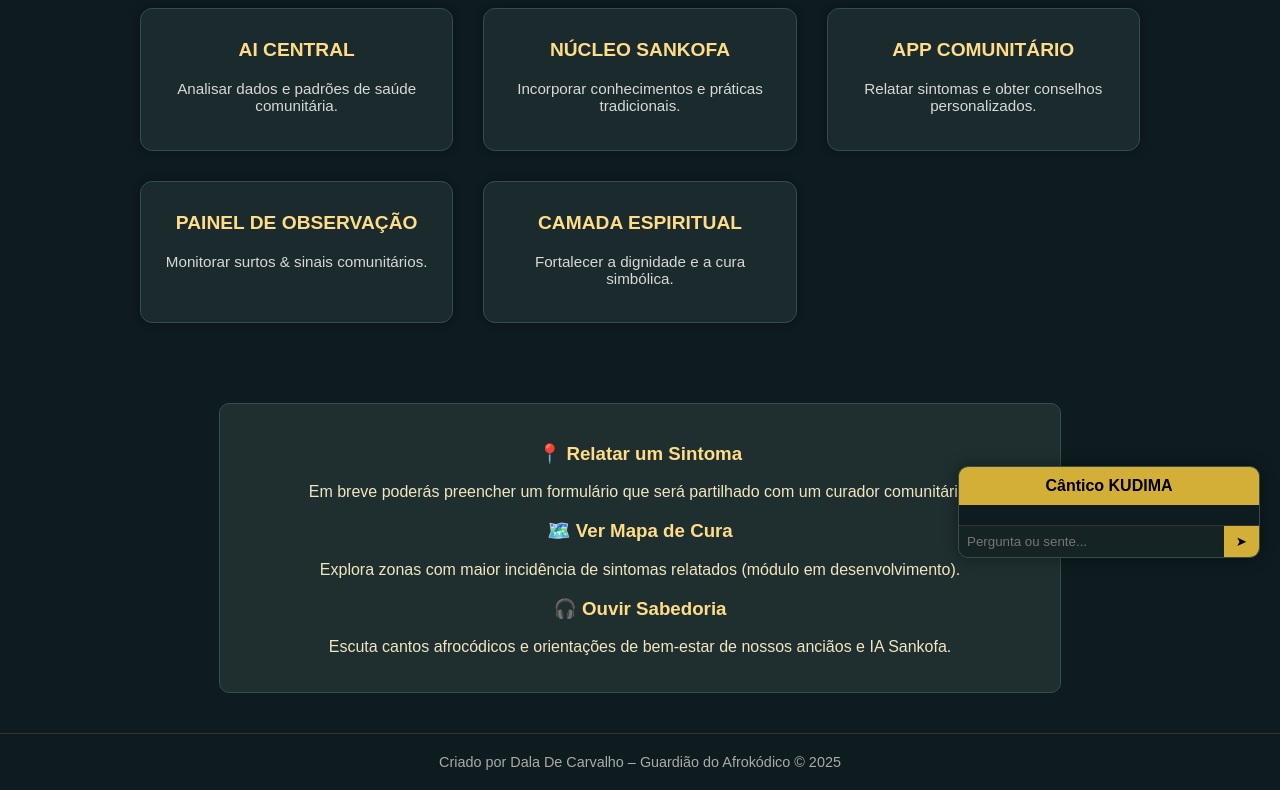
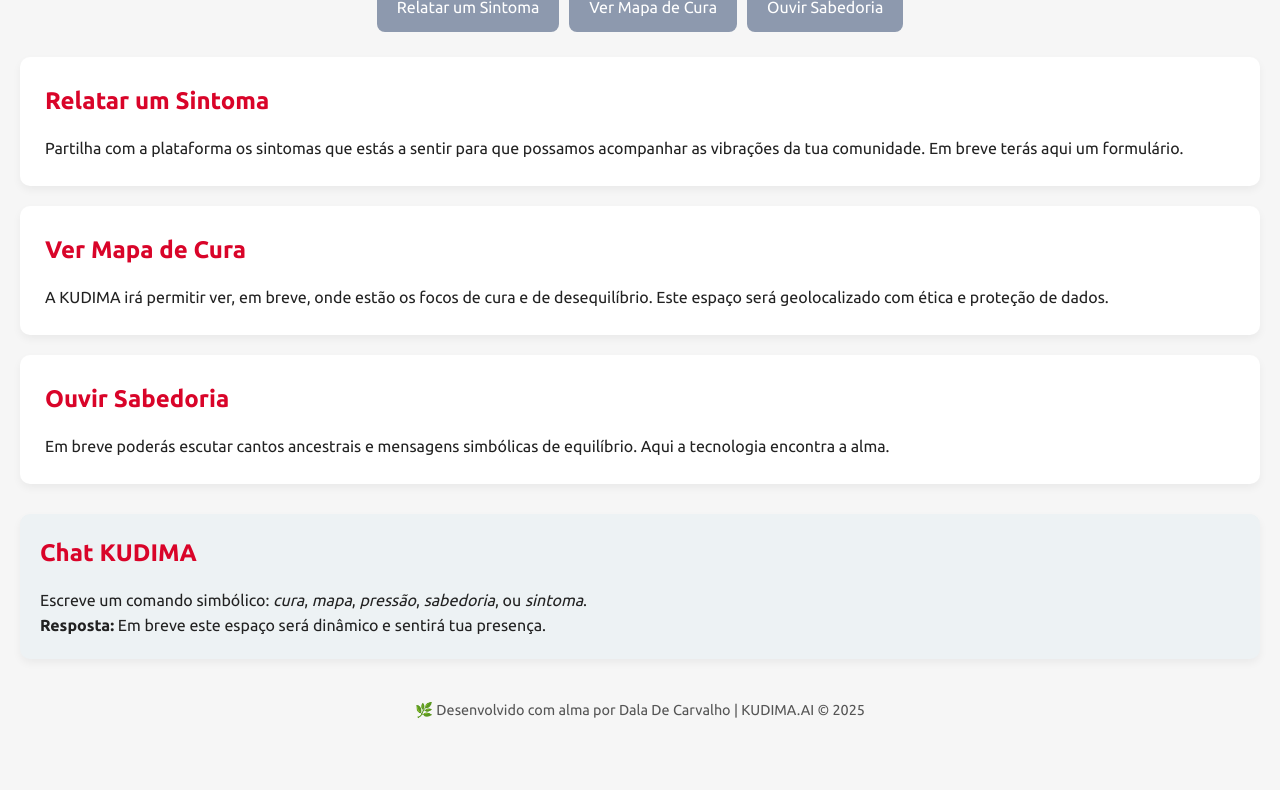
Before and after one commit to Dala35/Kudima.IA, a plain HTML site: page index.html in a window 1280 px wide. Shown: the part 222-1012 px from the top of the page. After the commit the page ends 964 px from the top, so only its background shows below. Drawn offline with Linux system fonts and the light colour scheme.

Commit message:
Update index.html

```diff
--- a/index.html
+++ b/index.html
@@ -1,201 +1,108 @@
 <!DOCTYPE html><html lang="pt">
 <head>
   <meta charset="UTF-8">
-  <title>KUDIMA.AI – Plataforma Viva</title>
   <meta name="viewport" content="width=device-width, initial-scale=1.0">
+  <title>KUDIMA – Plataforma de Cura Digital</title>
+  <link href="https://fonts.googleapis.com/css2?family=Ubuntu:wght@400;700&display=swap" rel="stylesheet">
   <style>
-    body {
+    * {
+      box-sizing: border-box;
       margin: 0;
-      font-family: Arial, sans-serif;
-      background-color: #0e1b1f;
-      color: #f0e6c0;
-      text-align: center;
-      overflow-x: hidden;
-    }header {
-  padding: 40px 20px 20px;
-  background: linear-gradient(to bottom, #1c2d2f, #0e1b1f);
-  animation: fadeIn 2s ease-out;
+      padding: 0;
+      font-family: 'Ubuntu', sans-serif;
+    }body {
+  background-color: #f6f6f6;
+  color: #222;
+  line-height: 1.6;
+  padding: 20px;
 }
 
-h1 {
-  color: #d4af37;
+header {
+  background-color: #d90429;
+  color: #fff;
+  padding: 30px;
+  text-align: center;
+  border-radius: 10px;
+}
+
+header h1 {
   font-size: 2.5em;
   margin-bottom: 10px;
 }
 
-h2 {
-  font-weight: normal;
-  color: #f4f4f4;
-  font-size: 1.3em;
+nav {
+  display: flex;
+  justify-content: center;
+  margin: 20px 0;
+  flex-wrap: wrap;
 }
 
-.grid {
-  display: grid;
-  grid-template-columns: repeat(auto-fit, minmax(240px, 1fr));
-  gap: 30px;
-  padding: 40px 20px;
-  max-width: 1000px;
-  margin: auto;
+nav a {
+  background-color: #8d99ae;
+  color: #fff;
+  padding: 12px 20px;
+  margin: 5px;
+  border-radius: 8px;
+  text-decoration: none;
+  transition: background-color 0.3s;
 }
 
-.module {
-  background-color: #1a2a2d;
-  border: 1px solid #334d50;
-  border-radius: 12px;
-  padding: 20px;
-  box-shadow: 0 0 10px #00000050;
-  transition: transform 0.3s ease, box-shadow 0.3s ease;
-  cursor: pointer;
+nav a:hover {
+  background-color: #2b2d42;
 }
 
-.module:hover {
-  transform: scale(1.05);
-  box-shadow: 0 0 20px #d4af37a0;
+section {
+  background-color: #fff;
+  padding: 25px;
+  border-radius: 10px;
+  margin-bottom: 20px;
+  box-shadow: 0 4px 8px rgba(0,0,0,0.05);
 }
 
-.module h3 {
-  color: #ffdd88;
-  font-size: 1.2em;
-  margin-top: 10px;
-}
-
-.module p {
-  font-size: 0.95em;
-  color: #d8d8d8;
+section h2 {
+  color: #d90429;
+  margin-bottom: 15px;
 }
 
 footer {
-  padding: 20px;
+  text-align: center;
   font-size: 0.9em;
-  color: #aaa;
-  border-top: 1px solid #333;
+  color: #555;
+  margin-top: 40px;
 }
 
-#chatbot {
-  position: fixed;
-  bottom: 20px;
-  right: 20px;
-  background: #1c2d2f;
-  border: 1px solid #334d50;
+#chat {
+  background-color: #edf2f4;
+  padding: 20px;
   border-radius: 10px;
-  width: 300px;
-  max-height: 400px;
-  overflow: hidden;
-  display: flex;
-  flex-direction: column;
-  box-shadow: 0 0 15px #00000060;
-  z-index: 100;
-}
-
-#chat-header {
-  background: #d4af37;
-  padding: 10px;
-  color: #000;
-  font-weight: bold;
-}
-
-#chat-messages {
-  flex: 1;
-  padding: 10px;
-  overflow-y: auto;
-  background: #0e1b1f;
-  color: #f0e6c0;
-  font-size: 0.9em;
-  text-align: left;
-}
-
-#chat-input {
-  display: flex;
-  border-top: 1px solid #333;
-}
-
-#chat-input input {
-  flex: 1;
-  padding: 8px;
-  border: none;
-  background: #162325;
-  color: #fff;
-}
-
-#chat-input button {
-  padding: 8px 12px;
-  border: none;
-  background: #d4af37;
-  color: #000;
-  cursor: pointer;
-}
-
-.panel-extra {
-  padding: 20px;
-  margin: 40px auto;
-  max-width: 800px;
-  background-color: #1f2e2f;
-  border-radius: 10px;
-  border: 1px solid #334d50;
-}
-
-.panel-extra h3 {
-  color: #ffdd88;
-}
-
-@keyframes fadeIn {
-  from {opacity: 0; transform: translateY(-20px);}
-  to {opacity: 1; transform: translateY(0);}
+  margin-top: 30px;
 }
 
   </style>
 </head>
 <body>
   <header>
-    <h1>KUDIMA.AI</h1>
-    <h2>Plataforma Inteligente de Saúde Comunitária</h2>
-  </header>  <section class="grid">
-    <div class="module"><h3>AI CENTRAL</h3><p>Analisar dados e padrões de saúde comunitária.</p></div>
-    <div class="module"><h3>NÚCLEO SANKOFA</h3><p>Incorporar conhecimentos e práticas tradicionais.</p></div>
-    <div class="module"><h3>APP COMUNITÁRIO</h3><p>Relatar sintomas e obter conselhos personalizados.</p></div>
-    <div class="module"><h3>PAINEL DE OBSERVAÇÃO</h3><p>Monitorar surtos & sinais comunitários.</p></div>
-    <div class="module"><h3>CAMADA ESPIRITUAL</h3><p>Fortalecer a dignidade e a cura simbólica.</p></div>
-  </section>  <div class="panel-extra">
-    <h3>📍 Relatar um Sintoma</h3>
-    <p>Em breve poderás preencher um formulário que será partilhado com um curador comunitário.</p><h3>🗺️ Ver Mapa de Cura</h3>
-<p>Explora zonas com maior incidência de sintomas relatados (módulo em desenvolvimento).</p>
-
-<h3>🎧 Ouvir Sabedoria</h3>
-<p>Escuta cantos afrocódicos e orientações de bem-estar de nossos anciãos e IA Sankofa.</p>
-
-  </div>  <footer>
-    Criado por Dala De Carvalho – Guardião do Afrokódico © 2025
-  </footer>  <div id="chatbot">
-    <div id="chat-header">Cântico KUDIMA</div>
-    <div id="chat-messages"></div>
-    <div id="chat-input">
-      <input type="text" id="userInput" placeholder="Pergunta ou sente...">
-      <button onclick="respond()">➤</button>
-    </div>
-  </div>  <script>
-    function respond() {
-      const input = document.getElementById("userInput");
-      const msg = input.value.trim();
-      const chat = document.getElementById("chat-messages");
-      if (msg) {
-        chat.innerHTML += `<div><strong>Tu:</strong> ${msg}</div>`;
-        const resposta = gerarResposta(msg);
-        setTimeout(() => {
-          chat.innerHTML += `<div><strong>KUDIMA:</strong> ${resposta}</div>`;
-          chat.scrollTop = chat.scrollHeight;
-        }, 600);
-        input.value = "";
-      }
-    }
-
-    function gerarResposta(texto) {
-      texto = texto.toLowerCase();
-      if (texto.includes("cura")) return "A cura começa com o ouvir. Respira, observa o teu corpo, e caminha em consciência.";
-      if (texto.includes("pressão") || texto.includes("tensão")) return "A pressão alta ou baixa muitas vezes revela o estado emocional e nutricional. Já bebeste água hoje?";
-      if (texto.includes("ola")) return "Saudações curativas. Estou aqui para escutar.";
-      if (texto.includes("mapa")) return "O Mapa de Cura será ativado em breve. Continua conectado.";
-      if (texto.includes("relatar")) return "Em breve poderás relatar sintomas de forma segura e simbiótica.";
-      return "Tudo o que sentes é válido. Desejas relatar um sintoma ou ouvir um conselho ancestral?";
-    }
-  </script></body>
+    <h1>KUDIMA</h1>
+    <p>Plataforma de Cura Digital Afrokódica</p>
+  </header>  <nav>
+    <a href="#sintoma">Relatar um Sintoma</a>
+    <a href="#mapa">Ver Mapa de Cura</a>
+    <a href="#sabedoria">Ouvir Sabedoria</a>
+  </nav>  <section id="sintoma">
+    <h2>Relatar um Sintoma</h2>
+    <p>Partilha com a plataforma os sintomas que estás a sentir para que possamos acompanhar as vibrações da tua comunidade. Em breve terás aqui um formulário.</p>
+  </section>  <section id="mapa">
+    <h2>Ver Mapa de Cura</h2>
+    <p>A KUDIMA irá permitir ver, em breve, onde estão os focos de cura e de desequilíbrio. Este espaço será geolocalizado com ética e proteção de dados.</p>
+  </section>  <section id="sabedoria">
+    <h2>Ouvir Sabedoria</h2>
+    <p>Em breve poderás escutar cantos ancestrais e mensagens simbólicas de equilíbrio. Aqui a tecnologia encontra a alma.</p>
+  </section>  <section id="chat">
+    <h2>Chat KUDIMA</h2>
+    <p>Escreve um comando simbólico: <em>cura</em>, <em>mapa</em>, <em>pressão</em>, <em>sabedoria</em>, ou <em>sintoma</em>.</p>
+    <p><strong>Resposta:</strong> Em breve este espaço será dinâmico e sentirá tua presença.</p>
+  </section>  <footer>
+    <p>🌿 Desenvolvido com alma por Dala De Carvalho | KUDIMA.AI © 2025</p>
+  </footer>
+</body>
 </html>
```
